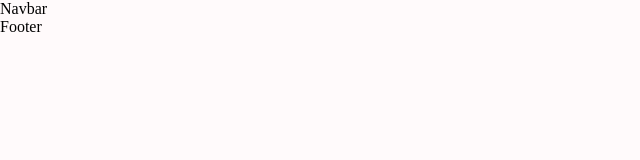
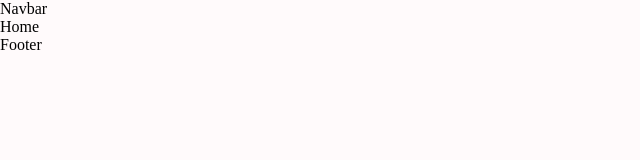
Before and after one commit to rmorales723/fitness_app, a React (Create React App) app in the folder gym_exercises/: page / in a window 1280 px wide. Shown: the top 160 px of the page, without its empty margins (0-640 px from the left). Built offline with nearby package versions, Linux system fonts and the light colour scheme.

Commit message:
fixed & debugged rendering home component to browser

```diff
--- a/gym_exercises/package.json
+++ b/gym_exercises/package.json
@@ -12,6 +12,7 @@
     "@testing-library/user-event": "^13.5.0",
     "react": "^18.2.0",
     "react-dom": "^18.2.0",
+    "react-router-dom": "^5.2.0",
     "react-scripts": "5.0.1",
     "styled-components": "^5.3.6",
     "web-vitals": "^2.1.4"
--- a/gym_exercises/src/App.js
+++ b/gym_exercises/src/App.js
@@ -1,5 +1,5 @@
 import React from 'react';
-import { BrowserRouter as Route, Router, Switch } from 'react-router-dom';
+import { BrowserRouter as Router, Route, Switch } from 'react-router-dom';
 import './App.css';
 import { Box } from '@mui/material';
 import ExerciseDetail from './pages/ExerciseDetail';
@@ -10,14 +10,18 @@ import Footer from './components/Footer';
 
 const App = () => {
   return (
+
     <Box width="400px" sx={{width: { xl: '1488px' }}} m="auto">
       <Navbar />
-      <Switch>
-        <Route path="/" element={<Home />} />
-        <Route path="/exercise/:id" element={<ExerciseDetail />} />
-      </Switch>
+      <Router>
+        <Switch>
+          <Route path="/" component={Home} />
+          <Route path="/exercise/:id" component={ExerciseDetail} />
+        </Switch>
+      </Router>
       <Footer />
     </Box>
+
   )
 }
 
--- a/gym_exercises/src/index.js
+++ b/gym_exercises/src/index.js
@@ -8,7 +8,6 @@ const root = ReactDom.createRoot(document.getElementById('root'));
 root.render(
     <BrowserRouter>
         <App />
-    </BrowserRouter>,
-  document.getElementById('root')
+    </BrowserRouter>
 
 )
```
Also changed, not shown: 2 other files (tests, documents, lock files or other folders).
